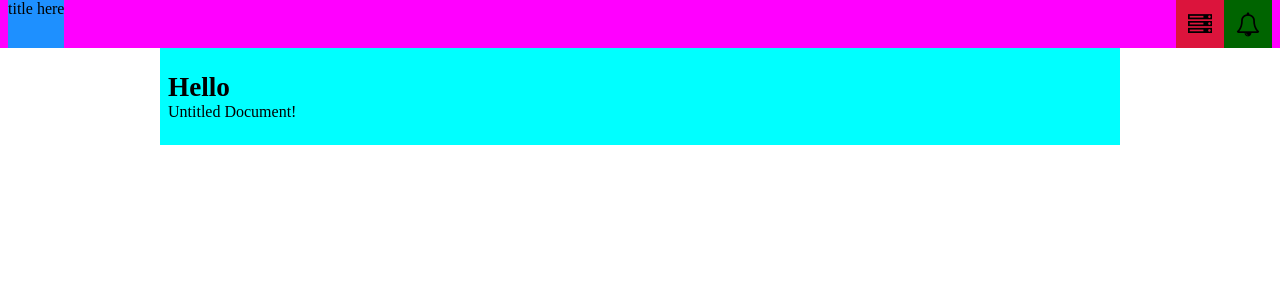
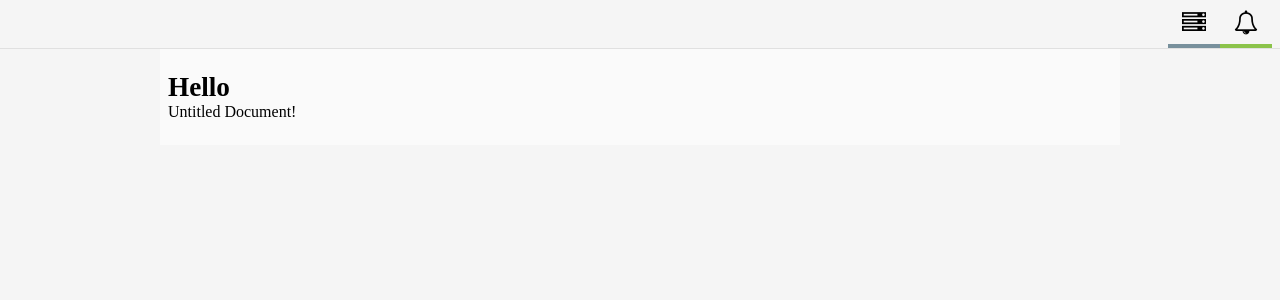
Before and after one commit to eisen-dev/eisen_front, a PHP site: page /index.html in a window 1280 px wide. Shown: the top 300 px of the page. Run offline with PHP 8.4, Linux system fonts and the light colour scheme.

Commit message:
外観を追記

```diff
--- a/webd/index.html
+++ b/webd/index.html
@@ -15,19 +15,38 @@
 			<div class="inner inner--navigation">
 				<i class="fa fa-bars navigation__toggle"></i>
 				<div class="navigation__title">
-					<span>title here</span>
 				</div>
 				<div class="menu">
 					<div class="machines">
-						<i class="fa fa-server menu__icon"></i>
+						<i class="fa fa-server menu__icon menu__icon--grey"></i>
 
 					</div>
 					<div class="notifications">
-						<i class="fa fa-bell-o menu__icon"></i>
+						<i class="fa fa-bell-o menu__icon notifications__toggle menu__icon--green"></i>
                         <div class="notifications__list">
                         <ul>
-                            <li class="menu__list__title">Notifications</span></li>
-                            <li>test</li>
+                            <li class="menu__list__title"><i class="fa fa-bell-o fa-inline"></i>Notifications</span></li>
+                            <li>
+                                <span class="notifications__machine-name">WebServer</span>
+                                <span class="notifications__time">2015/07/07 14:44</span><br>
+                                <span class="notifications__message">
+                                    <i class="fa fa-check-circle fa-inline"></i>パッケージのインストールが完了しました
+                                </span>
+                            </li>
+                            <li>
+                                <span class="notifications__machine-name">WebServer</span>
+                                <span class="notifications__time">2015/07/07 12:31</span><br>
+                                <span class="notifications__message">
+                                    <i class="fa fa-times-circle fa-inline"></i>パッケージのインストールが失敗しました
+                                </span>
+                            </li>
+                            <li>
+                                <span class="notifications__machine-name">WebServer</span>
+                                <span class="notifications__time">2015/07/03 09:55</span><br>
+                                <span class="notifications__message">
+                                    <i class="fa fa-exclamation-circle fa-inline"></i>新しいパッケージの更新があります
+                                </span>
+                            </li>
                         </ul>
                         </div>
 					</div>
--- a/webd/js/script.js
+++ b/webd/js/script.js
@@ -1,6 +1,6 @@
 $(function () {
-    $('.notifications').css("cursor", "pointer");
-    $('.notifications').click(function () {
+    $('.notifications__toggle').css("cursor", "pointer");
+    $('.notifications__toggle').click(function () {
         $('.notifications__list').slideToggle(200);
     });
 });
--- /dev/null
+++ b/webd/sass/_colors.scss
@@ -0,0 +1,279 @@
+@charset "UTF-8";
+
+@charset "UTF-8";
+$md-red-50: #ffebee;
+$md-red-100: #ffcdd2;
+$md-red-200: #ef9a9a;
+$md-red-300: #e57373;
+$md-red-400: #ef5350;
+$md-red-500: #f44336;
+$md-red-600: #e53935;
+$md-red-700: #d32f2f;
+$md-red-800: #c62828;
+$md-red-900: #b71c1c;
+$md-red-a100: #ff8a80;
+$md-red-a200: #ff5252;
+$md-red-a400: #ff1744;
+$md-red-a700: #d50000;
+
+$md-pink-50: #fce4ec;
+$md-pink-100: #f8bbd0;
+$md-pink-200: #f48fb1;
+$md-pink-300: #f06292;
+$md-pink-400: #ec407a;
+$md-pink-500: #e91e63;
+$md-pink-600: #d81b60;
+$md-pink-700: #c2185b;
+$md-pink-800: #ad1457;
+$md-pink-900: #880e4f;
+$md-pink-a100: #ff80ab;
+$md-pink-a200: #ff4081;
+$md-pink-a400: #f50057;
+$md-pink-a700: #c51162;
+
+$md-purple-50: #f3e5f5;
+$md-purple-100: #e1bee7;
+$md-purple-200: #ce93d8;
+$md-purple-300: #ba68c8;
+$md-purple-400: #ab47bc;
+$md-purple-500: #9c27b0;
+$md-purple-600: #8e24aa;
+$md-purple-700: #7b1fa2;
+$md-purple-800: #6a1b9a;
+$md-purple-900: #4a148c;
+$md-purple-a100: #ea80fc;
+$md-purple-a200: #e040fb;
+$md-purple-a400: #d500f9;
+$md-purple-a700: #aa00ff;
+
+$md-deep-purple-50: #ede7f6;
+$md-deep-purple-100: #d1c4e9;
+$md-deep-purple-200: #b39ddb;
+$md-deep-purple-300: #9575cd;
+$md-deep-purple-400: #7e57c2;
+$md-deep-purple-500: #673ab7;
+$md-deep-purple-600: #5e35b1;
+$md-deep-purple-700: #512da8;
+$md-deep-purple-800: #4527a0;
+$md-deep-purple-900: #311b92;
+$md-deep-purple-a100: #b388ff;
+$md-deep-purple-a200: #7c4dff;
+$md-deep-purple-a400: #651fff;
+$md-deep-purple-a700: #6200ea;
+
+$md-indigo-50: #e8eaf6;
+$md-indigo-100: #c5cae9;
+$md-indigo-200: #9fa8da;
+$md-indigo-300: #7986cb;
+$md-indigo-400: #5c6bc0;
+$md-indigo-500: #3f51b5;
+$md-indigo-600: #3949ab;
+$md-indigo-700: #303f9f;
+$md-indigo-800: #283593;
+$md-indigo-900: #1a237e;
+$md-indigo-a100: #8c9eff;
+$md-indigo-a200: #536dfe;
+$md-indigo-a400: #3d5afe;
+$md-indigo-a700: #304ffe;
+
+$md-blue-50: #e3f2fd;
+$md-blue-100: #bbdefb;
+$md-blue-200: #90caf9;
+$md-blue-300: #64b5f6;
+$md-blue-400: #42a5f5;
+$md-blue-500: #2196f3;
+$md-blue-600: #1e88e5;
+$md-blue-700: #1976d2;
+$md-blue-800: #1565c0;
+$md-blue-900: #0d47a1;
+$md-blue-a100: #82b1ff;
+$md-blue-a200: #448aff;
+$md-blue-a400: #2979ff;
+$md-blue-a700: #2962ff;
+
+$md-light-blue-50: #e1f5fe;
+$md-light-blue-100: #b3e5fc;
+$md-light-blue-200: #81d4fa;
+$md-light-blue-300: #4fc3f7;
+$md-light-blue-400: #29b6f6;
+$md-light-blue-500: #03a9f4;
+$md-light-blue-600: #039be5;
+$md-light-blue-700: #0288d1;
+$md-light-blue-800: #0277bd;
+$md-light-blue-900: #01579b;
+$md-light-blue-a100: #80d8ff;
+$md-light-blue-a200: #40c4ff;
+$md-light-blue-a400: #00b0ff;
+$md-light-blue-a700: #0091ea;
+
+$md-cyan-50: #e0f7fa;
+$md-cyan-100: #b2ebf2;
+$md-cyan-200: #80deea;
+$md-cyan-300: #4dd0e1;
+$md-cyan-400: #26c6da;
+$md-cyan-500: #00bcd4;
+$md-cyan-600: #00acc1;
+$md-cyan-700: #0097a7;
+$md-cyan-800: #00838f;
+$md-cyan-900: #006064;
+$md-cyan-a100: #84ffff;
+$md-cyan-a200: #18ffff;
+$md-cyan-a400: #00e5ff;
+$md-cyan-a700: #00b8d4;
+
+$md-teal-50: #e0f2f1;
+$md-teal-100: #b2dfdb;
+$md-teal-200: #80cbc4;
+$md-teal-300: #4db6ac;
+$md-teal-400: #26a69a;
+$md-teal-500: #009688;
+$md-teal-600: #00897b;
+$md-teal-700: #00796b;
+$md-teal-800: #00695c;
+$md-teal-900: #004d40;
+$md-teal-a100: #a7ffeb;
+$md-teal-a200: #64ffda;
+$md-teal-a400: #1de9b6;
+$md-teal-a700: #00bfa5;
+
+$md-green-50: #e8f5e9;
+$md-green-100: #c8e6c9;
+$md-green-200: #a5d6a7;
+$md-green-300: #81c784;
+$md-green-400: #66bb6a;
+$md-green-500: #4caf50;
+$md-green-600: #43a047;
+$md-green-700: #388e3c;
+$md-green-800: #2e7d32;
+$md-green-900: #1b5e20;
+$md-green-a100: #b9f6ca;
+$md-green-a200: #69f0ae;
+$md-green-a400: #00e676;
+$md-green-a700: #00c853;
+
+$md-light-green-50: #f1f8e9;
+$md-light-green-100: #dcedc8;
+$md-light-green-200: #c5e1a5;
+$md-light-green-300: #aed581;
+$md-light-green-400: #9ccc65;
+$md-light-green-500: #8bc34a;
+$md-light-green-600: #7cb342;
+$md-light-green-700: #689f38;
+$md-light-green-800: #558b2f;
+$md-light-green-900: #33691e;
+$md-light-green-a100: #ccff90;
+$md-light-green-a200: #b2ff59;
+$md-light-green-a400: #76ff03;
+$md-light-green-a700: #64dd17;
+
+$md-lime-50: #f9fbe7;
+$md-lime-100: #f0f4c3;
+$md-lime-200: #e6ee9c;
+$md-lime-300: #dce775;
+$md-lime-400: #d4e157;
+$md-lime-500: #cddc39;
+$md-lime-600: #c0ca33;
+$md-lime-700: #afb42b;
+$md-lime-800: #9e9d24;
+$md-lime-900: #827717;
+$md-lime-a100: #f4ff81;
+$md-lime-a200: #eeff41;
+$md-lime-a400: #c6ff00;
+$md-lime-a700: #aeea00;
+
+$md-yellow-50: #fffde7;
+$md-yellow-100: #fff9c4;
+$md-yellow-200: #fff59d;
+$md-yellow-300: #fff176;
+$md-yellow-400: #ffee58;
+$md-yellow-500: #ffeb3b;
+$md-yellow-600: #fdd835;
+$md-yellow-700: #fbc02d;
+$md-yellow-800: #f9a825;
+$md-yellow-900: #f57f17;
+$md-yellow-a100: #ffff8d;
+$md-yellow-a200: #ffff00;
+$md-yellow-a400: #ffea00;
+$md-yellow-a700: #ffd600;
+
+$md-amber-50: #fff8e1;
+$md-amber-100: #ffecb3;
+$md-amber-200: #ffe082;
+$md-amber-300: #ffd54f;
+$md-amber-400: #ffca28;
+$md-amber-500: #ffc107;
+$md-amber-600: #ffb300;
+$md-amber-700: #ffa000;
+$md-amber-800: #ff8f00;
+$md-amber-900: #ff6f00;
+$md-amber-a100: #ffe57f;
+$md-amber-a200: #ffd740;
+$md-amber-a400: #ffc400;
+$md-amber-a700: #ffab00;
+
+$md-orange-50: #fff3e0;
+$md-orange-100: #ffe0b2;
+$md-orange-200: #ffcc80;
+$md-orange-300: #ffb74d;
+$md-orange-400: #ffa726;
+$md-orange-500: #ff9800;
+$md-orange-600: #fb8c00;
+$md-orange-700: #f57c00;
+$md-orange-800: #ef6c00;
+$md-orange-900: #e65100;
+$md-orange-a100: #ffd180;
+$md-orange-a200: #ffab40;
+$md-orange-a400: #ff9100;
+$md-orange-a700: #ff6d00;
+
+$md-deep-orange-50: #fbe9e7;
+$md-deep-orange-100: #ffccbc;
+$md-deep-orange-200: #ffab91;
+$md-deep-orange-300: #ff8a65;
+$md-deep-orange-400: #ff7043;
+$md-deep-orange-500: #ff5722;
+$md-deep-orange-600: #f4511e;
+$md-deep-orange-700: #e64a19;
+$md-deep-orange-800: #d84315;
+$md-deep-orange-900: #bf360c;
+$md-deep-orange-a100: #ff9e80;
+$md-deep-orange-a200: #ff6e40;
+$md-deep-orange-a400: #ff3d00;
+$md-deep-orange-a700: #dd2c00;
+
+$md-brown-50: #efebe9;
+$md-brown-100: #d7ccc8;
+$md-brown-200: #bcaaa4;
+$md-brown-300: #a1887f;
+$md-brown-400: #8d6e63;
+$md-brown-500: #795548;
+$md-brown-600: #6d4c41;
+$md-brown-700: #5d4037;
+$md-brown-800: #4e342e;
+$md-brown-900: #3e2723;
+
+$md-grey-50: #fafafa;
+$md-grey-100: #f5f5f5;
+$md-grey-200: #eeeeee;
+$md-grey-300: #e0e0e0;
+$md-grey-400: #bdbdbd;
+$md-grey-500: #9e9e9e;
+$md-grey-600: #757575;
+$md-grey-700: #616161;
+$md-grey-800: #424242;
+$md-grey-900: #212121;
+
+$md-blue-grey-50: #eceff1;
+$md-blue-grey-100: #cfd8dc;
+$md-blue-grey-200: #b0bec5;
+$md-blue-grey-300: #90a4ae;
+$md-blue-grey-400: #78909c;
+$md-blue-grey-500: #607d8b;
+$md-blue-grey-600: #546e7a;
+$md-blue-grey-700: #455a64;
+$md-blue-grey-800: #37474f;
+$md-blue-grey-900: #263238;
+
+$md-white: #ffffff;
+
+$md-black: #000000;
--- a/webd/sass/style.css
+++ b/webd/sass/style.css
@@ -1,6 +1,9 @@
+@charset "UTF-8";
 /*style.scss
 ------------------------------------------------//
 
+------------------------------------------------*/
+/* colors
 ------------------------------------------------*/
 /* mediaquery
 ------------------------------------------------*/
@@ -36,15 +39,19 @@ body {
   margin: 0;
   font-size: 16px;
   /*1em = 16px*/
+  background-color: #f5f5f5;
 }
 
 .navigation {
+  box-sizing: content-box;
+  /*下部ボーダーのためcontent-box*/
   position: fixed;
   top: 0px;
   z-index: 999;
   height: 48px;
   width: 100%;
-  background-color: magenta;
+  background-color: #f5f5f5;
+  border-bottom: 1px solid #e0e0e0;
 }
 
 .contentswrapper {
@@ -56,15 +63,11 @@ body {
 }
 
 .section {
-  padding: 24px 0;
+  padding: 24px 0px;
   margin: 0 auto;
   max-width: 960px;
-  background-color: aqua;
   font-size: 1rem;
-}
-
-.inner--navigation {
-  background-color: red;
+  background-color: #fafafa;
 }
 
 .title--section {
@@ -73,7 +76,6 @@ body {
 }
 
 .navigation__title {
-  background-color: dodgerblue;
   display: block;
   height: 48px;
   max-width: 100%;
@@ -81,7 +83,6 @@ body {
 }
 
 .navigation__toggle {
-  background-color: darkorange;
   padding: 0 16px 0 8px;
   font-size: 32px;
   line-height: 48px;
@@ -90,49 +91,84 @@ body {
 }
 
 .menu {
-  background-color: blueviolet;
   height: 48px;
   float: right;
 }
 
 .machines, .notifications {
   float: left;
-  padding: 0 12px;
-}
-
-.machines {
-  background-color: crimson;
-}
-
-.notifications {
-  background-color: darkgreen;
 }
 
 .notifications__list {
   display: none;
   position: absolute;
+  top: 48px;
   right: 0;
   width: 100%;
   padding: 0 8px;
-  background-color: blue;
 }
 .notifications__list ul {
-  background-color: darkolivegreen;
+  background-color: #fafafa;
   list-style: none;
   margin: 0;
   padding: 0;
+  border-radius: 0px 0px 3px 3px;
+  border: 1px solid #e0e0e0;
 }
 .notifications__list ul li {
   padding: 8px 8px;
 }
+.notifications__list ul li + li {
+  border-top: 1px solid #eeeeee;
+}
+
+.notifications__time {
+  float: right;
+  font-size: 0.4em;
+}
+
+.notifications__machine-name {
+  float: left;
+  font-size: 0.9em;
+}
+
+.notifications__message {
+  font-size: 0.8em;
+  width: 100%;
+}
 
 .menu__list__title {
-  border-bottom: 2px solid gray;
+  font-size: 1rem;
+  line-height: 1rem;
+  border-bottom: 2px solid #9ccc65;
+  background-color: #fafafa;
 }
 
 .menu__icon {
   font-size: 24px;
-  line-height: 48px;
+  line-height: 44px;
+  height: 48px;
+  padding: 0 14px;
+}
+
+.menu__icon--grey {
+  border-bottom: 4px solid #78909c;
+}
+
+.menu__icon--green {
+  border-bottom: 4px solid #8bc34a;
+}
+
+.menu__icon--orange {
+  border-bottom: 4px solid #03a9f4;
+}
+
+.menu__icon--red {
+  border-bottom: 4px solid #f44336;
+}
+
+.fa-inline {
+  margin-right: 0.2em;
 }
 
 @media screen and (min-width: 768px) {
--- a/webd/sass/style.scss
+++ b/webd/sass/style.scss
@@ -3,6 +3,14 @@
 ------------------------------------------------//
 
 ------------------------------------------------*/
+/* colors
+------------------------------------------------*/
+@import "colors";
+
+$failed-color: $md-red-500;
+$success-color: $md-light-green-500;
+$infomation-color: $md-light-blue-500;
+
 
 /* mediaquery
 ------------------------------------------------*/
@@ -37,6 +45,7 @@ body{
 margin: 0;
   font-size: 16px;
   /*1em = 16px*/
+        background-color: $md-grey-100;
 }
 
 .wrapper{
@@ -44,12 +53,15 @@ margin: 0;
 }
 
 .navigation{
+    box-sizing: content-box;
+    /*下部ボーダーのためcontent-box*/
     position: fixed;
 	top: 0px;
 	z-index: 999;
 	height: 48px;
 	width: 100%;
-    background-color: magenta;
+    background-color: $md-grey-100;
+    border-bottom: 1px solid $md-grey-300;
 }
 
 .contentswrapper{
@@ -60,19 +72,20 @@ margin: 0;
 }
 
 .inner{
-	padding: 0 8px;
+    padding: 0 8px;
 }
 
 .section{
-	padding: 24px 0;
+	padding: 24px 0px;
 	margin: 0 auto;
     max-width: 960px;
-    background-color: aqua;
+    //background-color: aqua;
     font-size: 1rem;
+    background-color: $md-grey-50;
 }
 
 .inner--navigation{
-    background-color: red;
+    //background-color: red;
 }
 .title--section{
 	font-size: 1.7rem;
@@ -80,14 +93,14 @@ margin: 0;
 }
 
 .navigation__title{
-	background-color: dodgerblue;
+	//background-color: dodgerblue;
 	display: block;
 	height: 48px;
 	max-width: 100%;
 	float: left;
 }
 .navigation__toggle{
-	background-color: darkorange;
+	//background-color: darkorange;
 	padding: 0 16px 0 8px;
 	font-size: 32px;
 	line-height: 48px;
@@ -96,45 +109,93 @@ margin: 0;
 }
 
 .menu{
-	background-color: blueviolet;
+	//background-color: blueviolet;
 	height: 48px;
 	float: right;
 }
 .machines, .notifications{
 	float: left;
-	padding: 0 12px;
 }
 
 .machines{
-	background-color: crimson;
+	//background-color: crimson;
 }
 .notifications{
-	background-color: darkgreen;
+	//background-color: darkgreen;
 }
 .notifications__list{
     display: none;
     position: absolute;
+    top: 48px;
     right: 0;
     width: 100%;
     padding: 0 8px;
-    background-color: blue;
+    //background-color: blue;
+
     ul{
-        background-color: darkolivegreen;
+        //background-color: darkolivegreen;
+        background-color: $md-grey-50;
         list-style: none;
         margin: 0;
         padding: 0;
+        border-radius: 0px 0px 3px 3px;
+        border: 1px solid $md-grey-300;
         li{
             padding: 8px 8px;
         }
+        li + li{
+            border-top: 1px solid $md-grey-200;
+        }
     }
 }
+
+.notifications__time{
+    float: right;
+    font-size: 0.4em;
+
+}
+.notifications__machine-name{
+    float: left;
+    font-size: 0.9em;
+}
+.notifications__message{
+    font-size: 0.8em;
+    width: 100%;
+}
+
 .menu__list__title{
-    border-bottom: 2px solid gray;
+    font-size: 1rem;
+    line-height: 1rem;
+    border-bottom: 2px solid $md-light-green-400;
+    background-color: $md-grey-50;
 }
 
 .menu__icon{
 	font-size: 24px;
-	line-height: 48px;
+	line-height: 44px;
+    height: 48px;
+    padding: 0 14px;
+    //border-bottom: 4px solid $md-grey-400;
+}
+
+.menu__icon--grey{
+    border-bottom: 4px solid $md-blue-grey-400;
+
+}
+.menu__icon--green{
+    border-bottom: 4px solid $success-color;
+}
+
+.menu__icon--orange{
+    border-bottom: 4px solid $infomation-color;
+}
+
+.menu__icon--red{
+    border-bottom: 4px solid $failed-color;
+}
+
+.fa-inline{
+    margin-right: 0.2em;
 }
 
 @media #{$mediaquery-tablet} {
```
Also changed, not shown: 1 other file.
